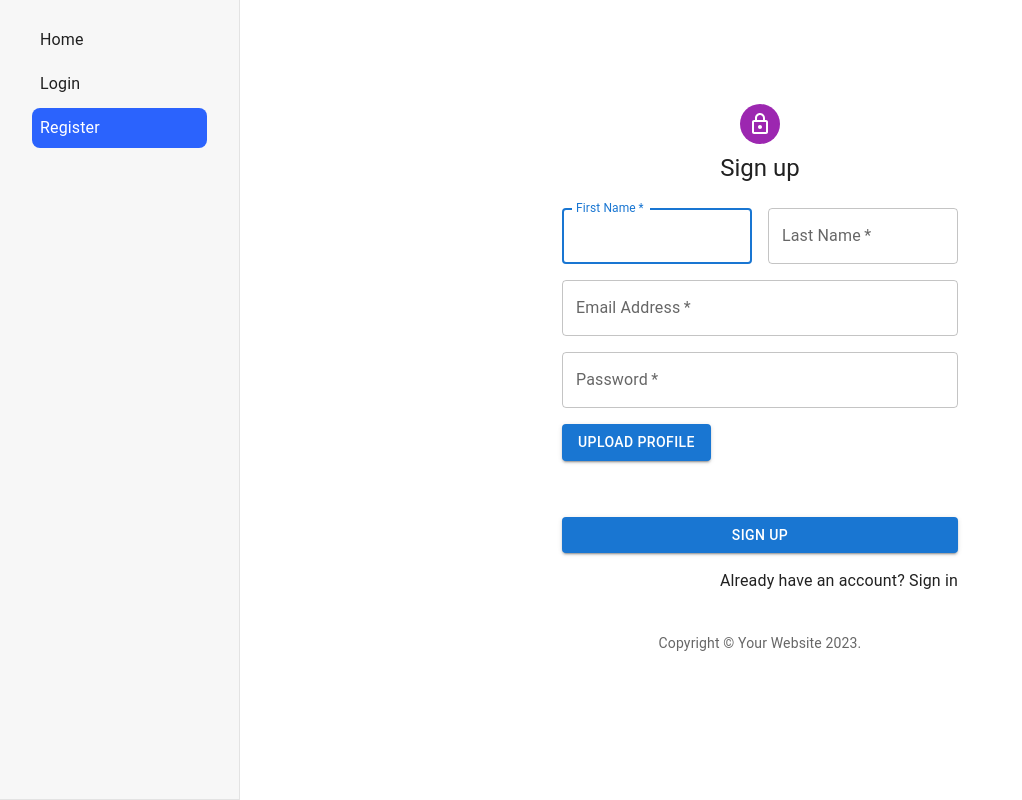
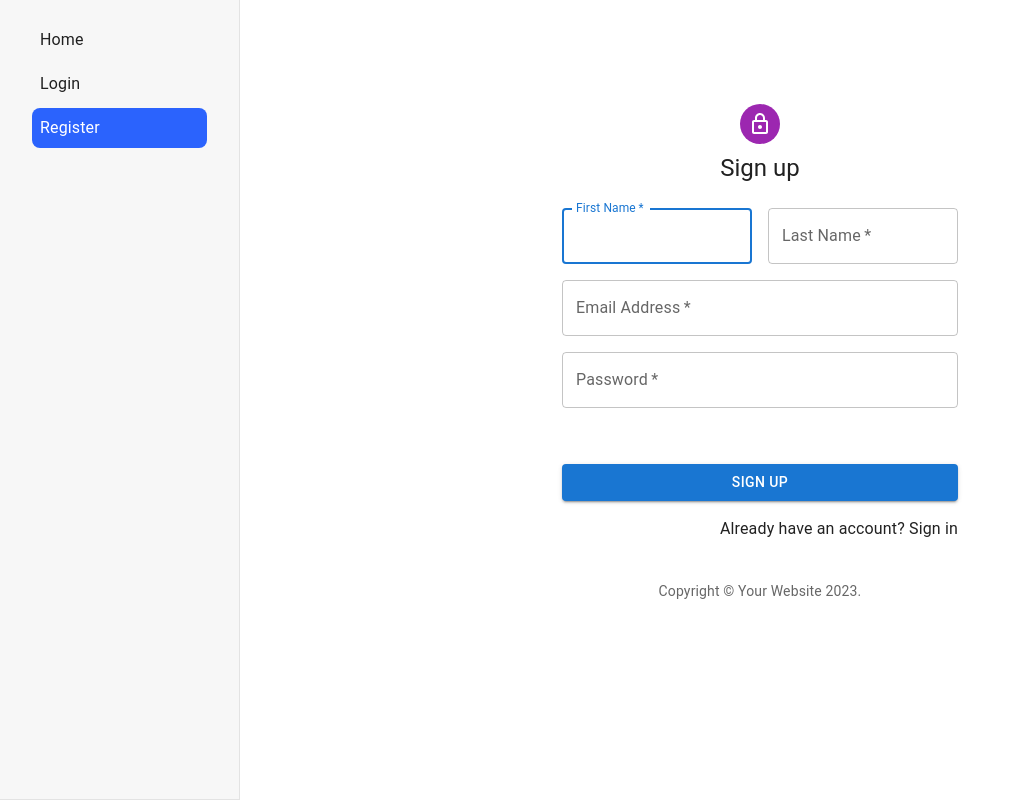
Before and after one commit to haritpanchal/react-wordpress, a React (Create React App) app: page /register in a window 1280 px wide. Shown: the whole page, without its empty margins (0-1022 px from the left). Built offline with nearby package versions, Linux system fonts and the light colour scheme.

Commit message:
button text changes

```diff
--- a/src/components/RegisterUser.js
+++ b/src/components/RegisterUser.js
@@ -42,7 +42,6 @@ export default function RegisterUser() {
   const [isDisabled, setIsDisabled] = useState(false);
   const [bnText, setBtnText] = useState("Sign Up");
   const [isError, setIsError] = useState(false);
-  const [file, setFile] = useState(false);
 
   const navigate = useNavigate();
 
@@ -82,20 +81,6 @@ export default function RegisterUser() {
       setIsDisabled(false);
       setIsError(true);
       setBtnText("Sign Up");
-    }
-  };
-
-  const handleFileChange = (e) => {
-    console.log(e.target.files);
-    if (e.target.files) {
-      setFile(e.target.files[0]);
-    }
-  };
-  console.log(file.name);
-
-  const handleUploadClick = () => {
-    if (!file) {
-      return;
     }
   };
 
@@ -180,17 +165,6 @@ export default function RegisterUser() {
                 />
               </Grid>
               <Grid item xs={12}>
-                <Button
-                  onClick={handleUploadClick}
-                  variant="contained"
-                  component="label"
-                >
-                  Upload Profile
-                  <input type="file" accept="image/png, image/jpeg" hidden onChange={handleFileChange} />
-                </Button>
-                  <div>{file && `${file.name} - ${file.type}`}</div>
-              </Grid>
-              <Grid item xs={12}>
                 <p>{formSubmitMessage}</p>
               </Grid>
             </Grid>
--- a/src/components/ResetPassword.js
+++ b/src/components/ResetPassword.js
@@ -85,7 +85,7 @@ const ResetPassword = () => {
 
         <Grid>
           <Button type="submit" variant="contained" color="success">
-            Save
+            Reset Password
           </Button>
 
           <Button
--- a/src/routes/Index.js
+++ b/src/routes/Index.js
@@ -39,7 +39,7 @@ export default function Index() {
     return <CircularProgress />;
   }
   let usersList =
-    usersData.length > 0
+    usersData !== null && usersData.length > 0
       ? usersData.map((user) => (
           <TableRow
             key={user.id}
```
